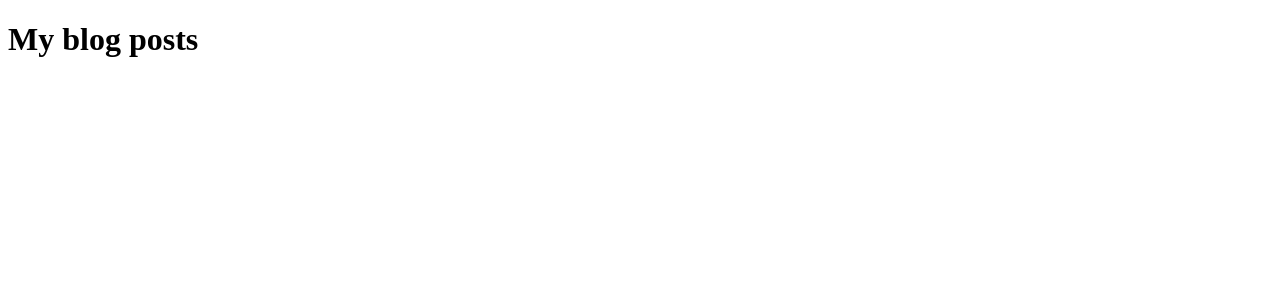
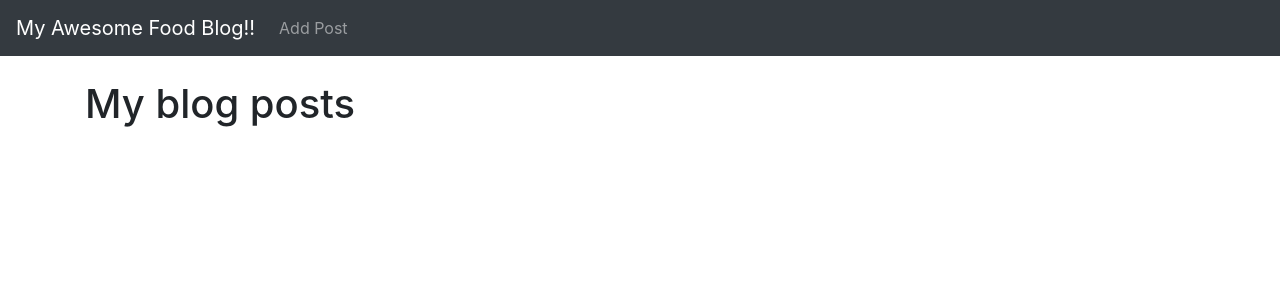
Before and after one commit to DanTaylor28/run-through-blog, a Django app: page / in a window 1280 px wide. Shown: the top 300 px of the page. Run offline with Django 3.2, Linux system fonts and the light colour scheme; data that the repository does not hold is empty.

Commit message:
Add a new blog post driectly from web page

```diff
--- a/blog/models.py
+++ b/blog/models.py
@@ -1,11 +1,16 @@
 from django.db import models
 from django.contrib.auth.models import User
+from django.urls import reverse
 
 
 class Post(models.Model):
     title = models.CharField(max_length=250)
+    title_tag = models.CharField(max_length=250, default="My Awesome Food Blog!!")
     author = models.ForeignKey(User, on_delete=models.CASCADE)
     body = models.TextField()
 
     def __str__(self):
         return f"{self.title} | {self.author}"
+
+    def get_absolute_url(self):
+        return reverse('article_detail', args=str(self.id))
--- a/blog/urls.py
+++ b/blog/urls.py
@@ -1,9 +1,11 @@
 from django.urls import path
 # from . import views
-from .views import HomeView, ArticleDetailView
+from .views import HomeView, ArticleDetailView, AddPostView
+
 
 urlpatterns = [
     # path('', views.home, name='home'),
     path('', HomeView.as_view(), name='home'),
     path('article/<int:pk>', ArticleDetailView.as_view(), name='article_detail'),
+    path('add_post/', AddPostView.as_view(), name='add_post'),
 ]
--- a/blog/views.py
+++ b/blog/views.py
@@ -1,5 +1,5 @@
 from django.shortcuts import render
-from django.views.generic import ListView, DetailView
+from django.views.generic import ListView, DetailView, CreateView
 from .models import Post
 
 # def home(request):
@@ -13,3 +13,9 @@ class HomeView(ListView):
 class ArticleDetailView(DetailView):
     model = Post
     template_name = 'article_detail.html'
+
+
+class AddPostView(CreateView):
+    model = Post
+    template_name = 'add_post.html'
+    fields = '__all__'
--- /dev/null
+++ b/templates/base.html
@@ -0,0 +1,56 @@
+<!doctype html>
+<html lang="en">
+
+<head>
+    <!-- Required meta tags -->
+    <meta charset="utf-8">
+    <meta name="viewport" content="width=device-width, initial-scale=1, shrink-to-fit=no">
+
+    <!-- Bootstrap CSS -->
+    <link rel="stylesheet" href="https://cdn.jsdelivr.net/npm/bootstrap@4.4.1/dist/css/bootstrap.min.css"
+        integrity="sha384-Vkoo8x4CGsO3+Hhxv8T/Q5PaXtkKtu6ug5TOeNV6gBiFeWPGFN9MuhOf23Q9Ifjh" crossorigin="anonymous">
+
+    <title>
+        {% block title %}
+            My Awesome Food Blog!!
+        {% endblock %}
+    </title>
+</head>
+
+<body>
+    <nav class="navbar navbar-expand-lg navbar-dark bg-dark">
+        <a class="navbar-brand" href="{% url 'home' %}">My Awesome Food Blog!!</a>
+        <button class="navbar-toggler" type="button" data-toggle="collapse" data-target="#navbarSupportedContent"
+            aria-controls="navbarSupportedContent" aria-expanded="false" aria-label="Toggle navigation">
+            <span class="navbar-toggler-icon"></span>
+        </button>
+
+        <div class="collapse navbar-collapse" id="navbarSupportedContent">
+            <ul class="navbar-nav mr-auto">
+                <li class="nav-item">
+                    <a class="nav-link" href="{% url 'add_post' %}">Add Post</a>
+                </li>
+            </ul>
+        </div>
+    </nav>
+    <br>
+    <div class="container">
+        {% block content %}
+    </div>
+
+    {% endblock %}
+
+    <!-- Optional JavaScript -->
+    <!-- jQuery first, then Popper.js, then Bootstrap JS -->
+    <script src="https://code.jquery.com/jquery-3.4.1.slim.min.js"
+        integrity="sha384-J6qa4849blE2+poT4WnyKhv5vZF5SrPo0iEjwBvKU7imGFAV0wwj1yYfoRSJoZ+n" crossorigin="anonymous">
+    </script>
+    <script src="https://cdn.jsdelivr.net/npm/popper.js@1.16.0/dist/umd/popper.min.js"
+        integrity="sha384-Q6E9RHvbIyZFJoft+2mJbHaEWldlvI9IOYy5n3zV9zzTtmI3UksdQRVvoxMfooAo" crossorigin="anonymous">
+    </script>
+    <script src="https://cdn.jsdelivr.net/npm/bootstrap@4.4.1/dist/js/bootstrap.min.js"
+        integrity="sha384-wfSDF2E50Y2D1uUdj0O3uMBJnjuUD4Ih7YwaYd1iqfktj0Uod8GCExl3Og8ifwB6" crossorigin="anonymous">
+    </script>
+</body>
+
+</html>
--- a/templates/home.html
+++ b/templates/home.html
@@ -1,21 +1,13 @@
-<!DOCTYPE html>
-<html lang="en">
+{% extends 'base.html' %}
 
-<head>
-    <meta charset="UTF-8">
-    <meta http-equiv="X-UA-Compatible" content="IE=edge">
-    <meta name="viewport" content="width=device-width, initial-scale=1.0">
-    <title>Document</title>
-</head>
+{% block content %}
 
-<body>
-    <h1>My blog posts</h1>
+<h1>My blog posts</h1>
     <ul>
         {% for post in object_list %}
         <li><a href="{% url 'article_detail' post.pk %}">{{ post.title }}</a> | created by: {{ post.author.first_name }}</li>
         <!-- <p>{{ post.body }}</p> -->
         {% endfor %}
     </ul>
-</body>
 
-</html>
+{% endblock %}
```
Also changed, not shown: templates/add_post.html (added, +15 -0 lines), templates/article_detail.html (+8 -10 lines), blog/migrations/0002_post_title_tag.py (added).
